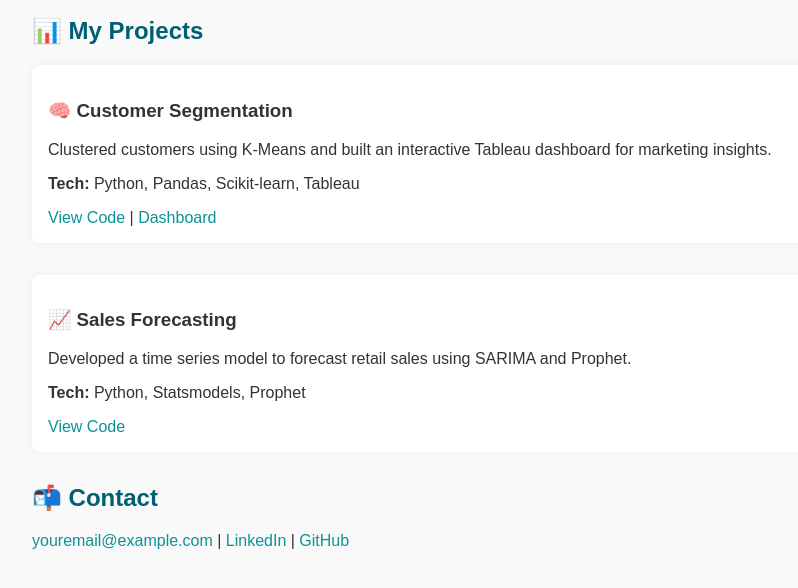
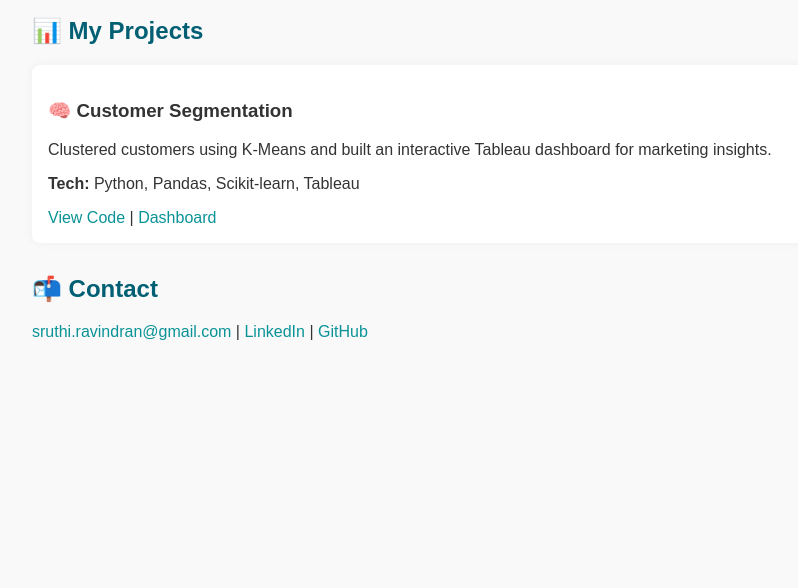
Before and after one commit to sruthiravindra/portfolio, a plain HTML site: page index.html in a window 1280 px wide. Shown: the part 112-700 px from the top of the page, without its empty margins (0-798 px from the left). Drawn offline with Linux system fonts and the light colour scheme.

Commit message:
1st commit

```diff
--- a/index.html
+++ b/index.html
@@ -21,21 +21,14 @@
     <h3>🧠 Customer Segmentation</h3>
     <p>Clustered customers using K-Means and built an interactive Tableau dashboard for marketing insights.</p>
     <p><strong>Tech:</strong> Python, Pandas, Scikit-learn, Tableau</p>
-    <a href="https://github.com/yourusername/customer-segmentation">View Code</a> |
-    <a href="https://public.tableau.com/...">Dashboard</a>
-  </div>
-
-  <div class="project">
-    <h3>📈 Sales Forecasting</h3>
-    <p>Developed a time series model to forecast retail sales using SARIMA and Prophet.</p>
-    <p><strong>Tech:</strong> Python, Statsmodels, Prophet</p>
-    <a href="https://github.com/yourusername/sales-forecasting">View Code</a>
+    <a href="https://github.com/sruthiravindra/customer_segmentation_marketing_analytics">View Code</a> |
+    <a href="https://github.com/sruthiravindra/customer_segmentation_marketing_analytics">Dashboard</a>
   </div>
 
   <h2>📬 Contact</h2>
-  <p><a href="mailto:youremail@example.com">youremail@example.com</a> |
-     <a href="https://linkedin.com/in/yourprofile">LinkedIn</a> |
-     <a href="https://github.com/yourusername">GitHub</a>
+  <p><a href="mailto:sruthi.ravindran@gmail.com">sruthi.ravindran@gmail.com</a> |
+     <a href="https://www.linkedin.com/in/sruthiravindran/">LinkedIn</a> |
+     <a href="https://github.com/sruthiravindra">GitHub</a>
   </p>
 </body>
 </html>
```
